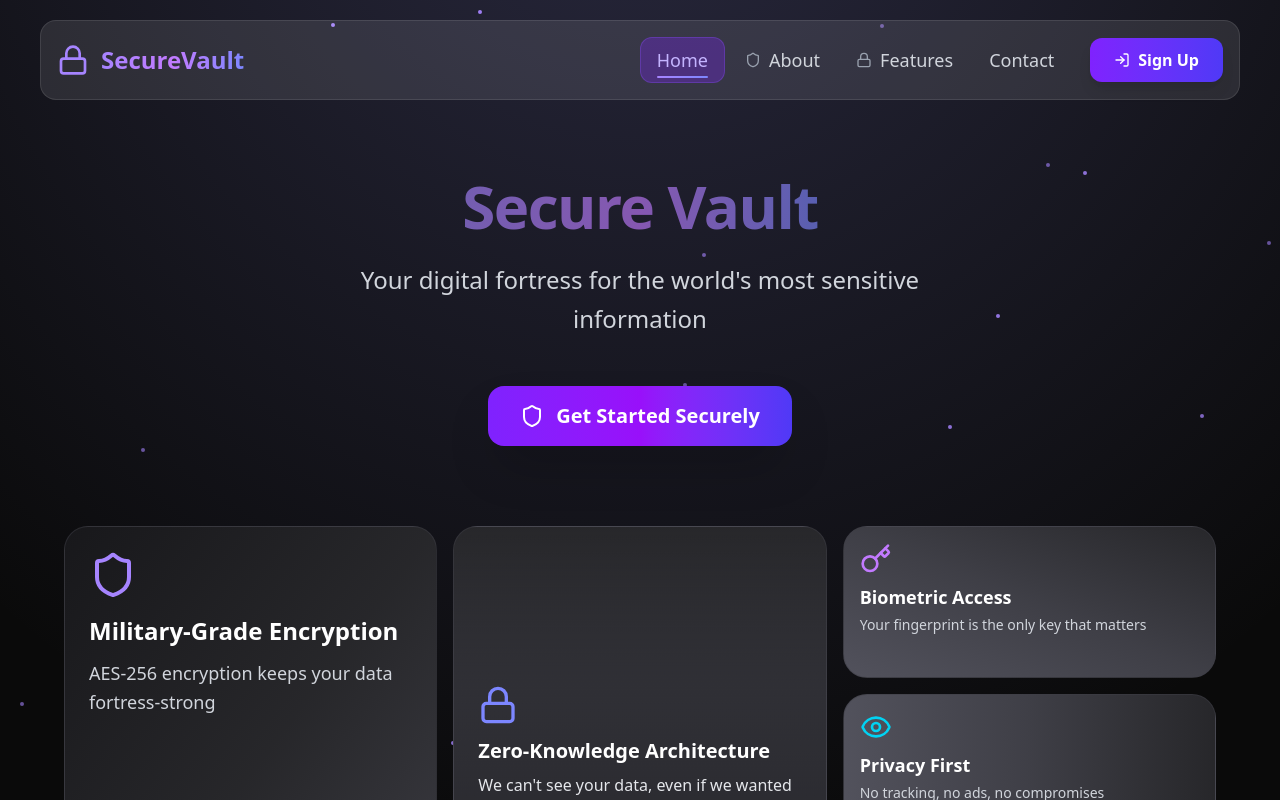
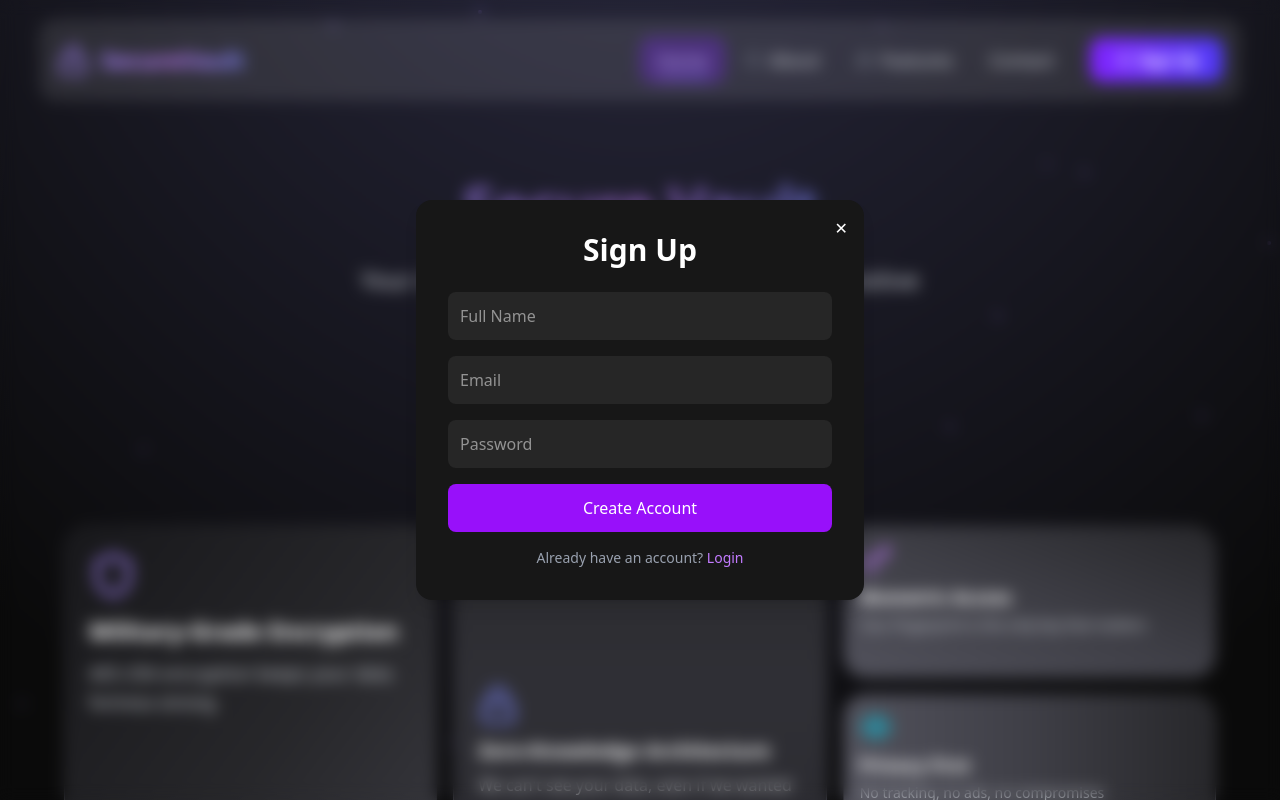
Before and after one commit to SiddhantKanawade30/SecureVault, a React (Vite) app: page / in a window 1280 px wide. Both pictures are taken after a click on the button "Sign Up". Shown: the top 800 px of the page. Built offline with nearby package versions, Linux system fonts and the light colour scheme.

Commit message:
signup signin pages

```diff
--- a/src/components/Hero.jsx
+++ b/src/components/Hero.jsx
@@ -1,9 +1,11 @@
 import { useState, useEffect } from 'react';
 import { Shield, Lock, Key, Eye, FileText, Database } from 'lucide-react';
+import { Signup } from './Signup';
 
 export const Hero = () => {
   const [isVisible, setIsVisible] = useState(false);
   const [hoveredCard, setHoveredCard] = useState(null);
+
 
   useEffect(() => {
     setIsVisible(true);
--- /dev/null
+++ b/src/components/Login.jsx
@@ -0,0 +1,47 @@
+
+export const Login = ({ open, onClose , switchToSignup }) => {
+  if (!open) return null;
+
+  return (
+    <div className="fixed inset-0 z-50 flex items-center justify-center  bg-opacity-70 backdrop-blur-sm">
+      <div className="bg-neutral-900 rounded-2xl shadow-lg w-[90%] max-w-md p-8 text-white relative">
+        {/* Close button */}
+        <button
+          className="absolute top-4 right-4 text-white hover:text-red-400"
+          onClick={onClose}
+        >
+          ✕
+        </button>
+
+        <h2 className="text-3xl font-semibold mb-6 text-center">Log In</h2>
+
+        <form className="flex flex-col gap-4">
+          <input
+            type="email"
+            placeholder="Email"
+            className="bg-neutral-800 p-3 rounded-lg outline-none focus:ring-2 focus:ring-purple-500"
+          />
+          <input
+            type="password"
+            placeholder="Password"
+            className="bg-neutral-800 p-3 rounded-lg outline-none focus:ring-2 focus:ring-purple-500"
+          />
+
+          <button
+            type="submit"
+            className="bg-purple-600 hover:bg-purple-700 transition p-3 rounded-lg font-medium"
+          >
+            Log In
+          </button>
+        </form>
+
+        <p className="text-sm text-center text-gray-400 mt-4">
+          Don't have an account?{" "}
+          <span className="text-purple-400 hover:underline cursor-pointer" onClick={switchToSignup}>
+            Sign Up
+          </span>
+        </p>
+      </div>
+    </div>
+  );
+};
--- a/src/components/Navbar.jsx
+++ b/src/components/Navbar.jsx
@@ -1,10 +1,17 @@
 import React, { useState, useEffect } from 'react';
 import { Lock, Menu, X, Shield, User, LogIn } from 'lucide-react';
+import { Signup } from './Signup';
+import { Login } from './Login';
+
+
+
 
 const Navbar = () => {
   const [isScrolled, setIsScrolled] = useState(false);
   const [isMobileMenuOpen, setIsMobileMenuOpen] = useState(false);
   const [activeItem, setActiveItem] = useState('Home');
+  const [showSignup, setShowSignup] = useState(false);
+  const [showLogin, setShowLogin] = useState(false);
 
   useEffect(() => {
     const handleScroll = () => {
@@ -24,7 +31,7 @@ const Navbar = () => {
 
   return (
     <>
-      {/* Main Navbar */}
+
       <div className={`fixed top-0 left-0 right-0 z-50 transition-all duration-500 ${
         isScrolled ? 'backdrop-blur-xl bg-black/30' : 'bg-transparent'
       }`}>
@@ -34,7 +41,7 @@ const Navbar = () => {
             : 'bg-white/10 border-white/10 hover:bg-white/15 hover:border-white/20'
         }`}>
 
-          {/* Logo Section */}
+
           <div className='flex items-center cursor-pointer font-bold text-xl lg:text-2xl group'>
             <div className="relative mr-3">
               <Lock className="w-7 h-7 lg:w-8 lg:h-8 text-violet-400 group-hover:text-violet-300 transition-all duration-300 group-hover:rotate-12 group-hover:scale-110" />
@@ -45,7 +52,7 @@ const Navbar = () => {
             </span>
           </div>
 
-          {/* Desktop Navigation */}
+
           <div className="hidden md:block">
             <ul className='flex items-center gap-1'>
               {navItems.map((item) => (
@@ -73,9 +80,13 @@ const Navbar = () => {
                 </li>
               ))}
 
-              {/* Sign Up Button */}
+
+              {/* Desktop Sign Up button */}
               <li className="ml-4">
-                <button className="group relative px-6 py-2.5 bg-gradient-to-r from-violet-600 to-indigo-600 text-white font-semibold rounded-xl shadow-lg hover:shadow-violet-500/25 transition-all duration-300 hover:scale-105 overflow-hidden">
+                <button
+                  className="group relative px-6 py-2.5 bg-gradient-to-r from-violet-600 to-indigo-600 text-white font-semibold rounded-xl shadow-lg hover:shadow-violet-500/25 transition-all duration-300 hover:scale-105 overflow-hidden"
+                  onClick={() => setShowSignup(true)}
+                >
                   <div className="absolute inset-0 bg-gradient-to-r from-violet-500 to-indigo-500 opacity-0 group-hover:opacity-100 transition-opacity duration-300"></div>
                   <div className="relative flex items-center gap-2">
                     <LogIn className="w-4 h-4 group-hover:rotate-12 transition-transform duration-300" />
@@ -86,7 +97,7 @@ const Navbar = () => {
             </ul>
           </div>
 
-          {/* Mobile Menu Button */}
+
           <div className="md:hidden">
             <button
               onClick={() => setIsMobileMenuOpen(!isMobileMenuOpen)}
@@ -102,7 +113,7 @@ const Navbar = () => {
         </div>
       </div>
 
-      {/* Mobile Menu Overlay */}
+
       <div className={`fixed inset-0 z-40 transition-all duration-500 md:hidden ${
         isMobileMenuOpen
           ? 'backdrop-blur-xl bg-black/50 opacity-100'
@@ -135,19 +146,32 @@ const Navbar = () => {
               </li>
             ))}
 
-            {/* Mobile Sign Up */}
+
+            {/* Mobile Sign Up button */}
             <li className="pt-4 border-t border-white/10">
-              <button className="w-full flex items-center justify-center gap-2 px-6 py-3 bg-gradient-to-r from-violet-600 to-indigo-600 text-white font-semibold rounded-xl shadow-lg hover:shadow-violet-500/25 transition-all duration-300">
+              <button
+                className="w-full flex items-center justify-center gap-2 px-6 py-3 bg-gradient-to-r from-violet-600 to-indigo-600 text-white font-semibold rounded-xl shadow-lg hover:shadow-violet-500/25 transition-all duration-300"
+                onClick={() => setShowSignup(true)}
+              >
                 <LogIn className="w-5 h-5" />
                 Sign Up
               </button>
+
             </li>
           </ul>
         </div>
       </div>
 
-      {/* Spacer to prevent content overlap */}
+
       <div className="h-20 lg:h-24"></div>
+
+
+
+
+
+          <Signup open={showSignup} onClose={() => setShowSignup(false)} switchToLogin={() => {setShowSignup(false); setShowLogin(true);}}/>
+          <Login open={showLogin} onClose={() => setShowLogin(false)} switchToSignup={() => {setShowLogin(false); setShowSignup(true);}} />
+
     </>
   );
 };
--- /dev/null
+++ b/src/components/Signup.jsx
@@ -0,0 +1,58 @@
+
+
+import React, { useState } from "react";
+import { Login } from "./Login";
+
+export const Signup = ({ open, onClose , switchToLogin  }) => {
+
+  if (!open) return null;
+
+  return (
+    <div className="fixed inset-0 z-50 flex items-center justify-center bg-opacity-70 backdrop-blur-sm">
+      <div className="bg-neutral-900 rounded-2xl shadow-lg w-[90%] max-w-md p-8 text-white relative">
+        {/* Close button */}
+        <button
+          className="absolute top-4 right-4 text-white hover:text-red-400"
+          onClick={onClose}
+        >
+          ✕
+        </button>
+
+        <h2 className="text-3xl font-semibold mb-6 text-center">Sign Up</h2>
+
+        <form className="flex flex-col gap-4">
+          <input
+            type="text"
+            placeholder="Full Name"
+            className="bg-neutral-800 p-3 rounded-lg outline-none focus:ring-2 focus:ring-purple-500"
+          />
+          <input
+            type="email"
+            placeholder="Email"
+            className="bg-neutral-800 p-3 rounded-lg outline-none focus:ring-2 focus:ring-purple-500"
+          />
+          <input
+            type="password"
+            placeholder="Password"
+            className="bg-neutral-800 p-3 rounded-lg outline-none focus:ring-2 focus:ring-purple-500"
+          />
+
+          <button
+            type="submit"
+            className="bg-purple-600 hover:bg-purple-700 transition p-3 rounded-lg font-medium"
+          >
+            Create Account
+          </button>
+        </form>
+
+        <p className="text-sm text-center text-gray-400 mt-4">
+          Already have an account?{" "}
+          <span className="text-purple-400 hover:underline cursor-pointer" onClick={switchToLogin}>
+            Login
+          </span>
+
+        </p>
+      </div>
+    </div>
+  );
+};
```
Also changed, not shown: src/App.jsx (+8 -1 lines).
